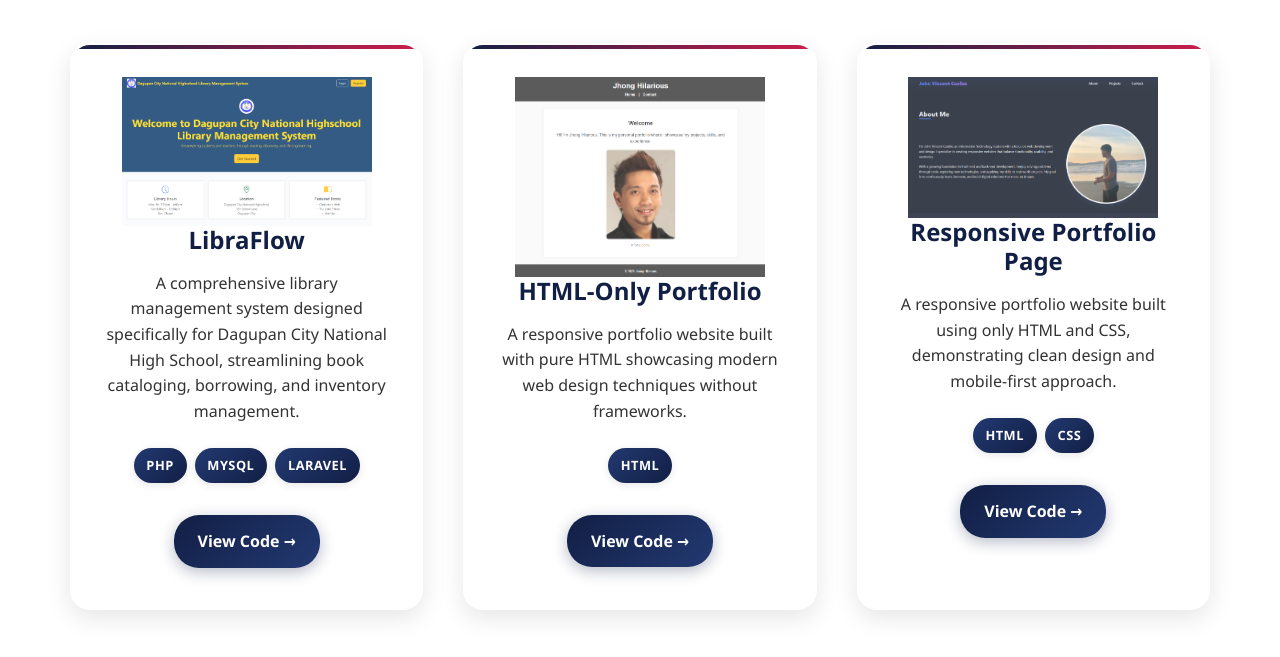
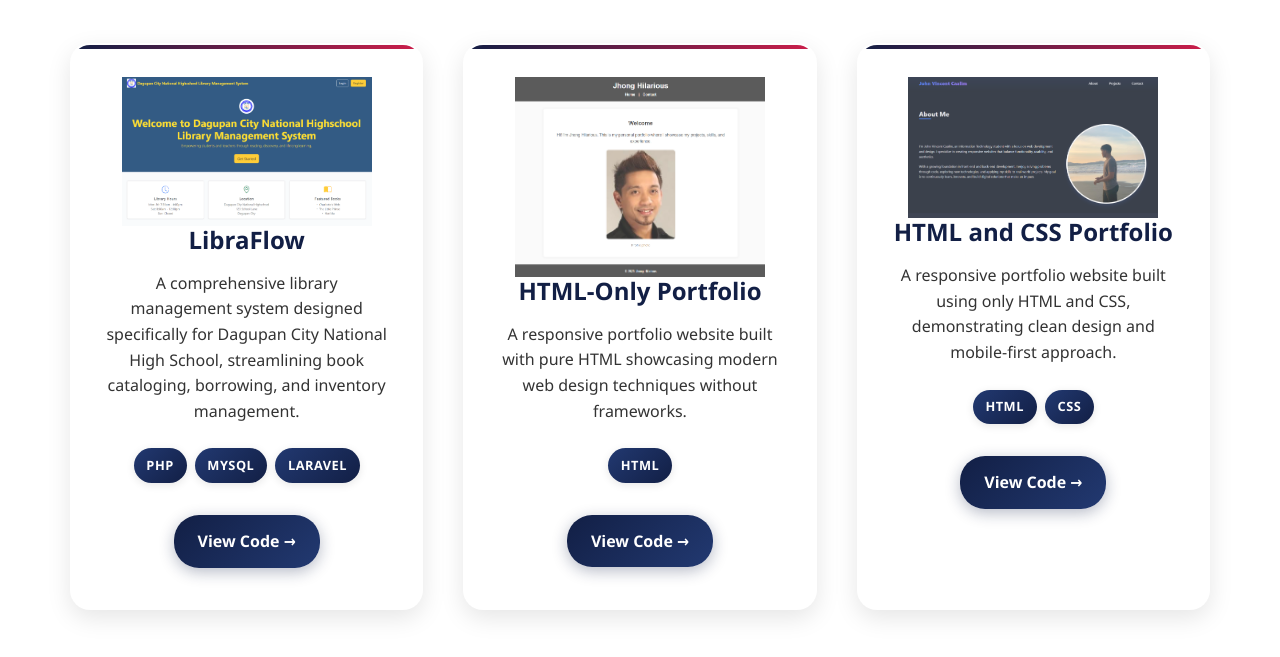
Before and after one commit to papaethan911/electivefinalproject, a plain HTML site: page projects.html in a window 1280 px wide. Shown: the part 169-826 px from the top of the page. Drawn offline with Linux system fonts and the light colour scheme.

Commit message:
Update third project title to 'HTML and CSS Portfolio'

```diff
--- a/projects.html
+++ b/projects.html
@@ -54,7 +54,7 @@
                     </article>
                     <article class="project-card">
                         <img src="htmlcssportfolio.png" alt="Responsive Portfolio Page Screenshot" class="project-icon">
-                        <h3>Responsive Portfolio Page</h3>
+                        <h3>HTML and CSS Portfolio</h3>
                         <p>A responsive portfolio website built using only HTML and CSS, demonstrating clean design and mobile-first approach.</p>
                         <div class="project-tech">
                             <span class="tech-tag">HTML</span>
```
